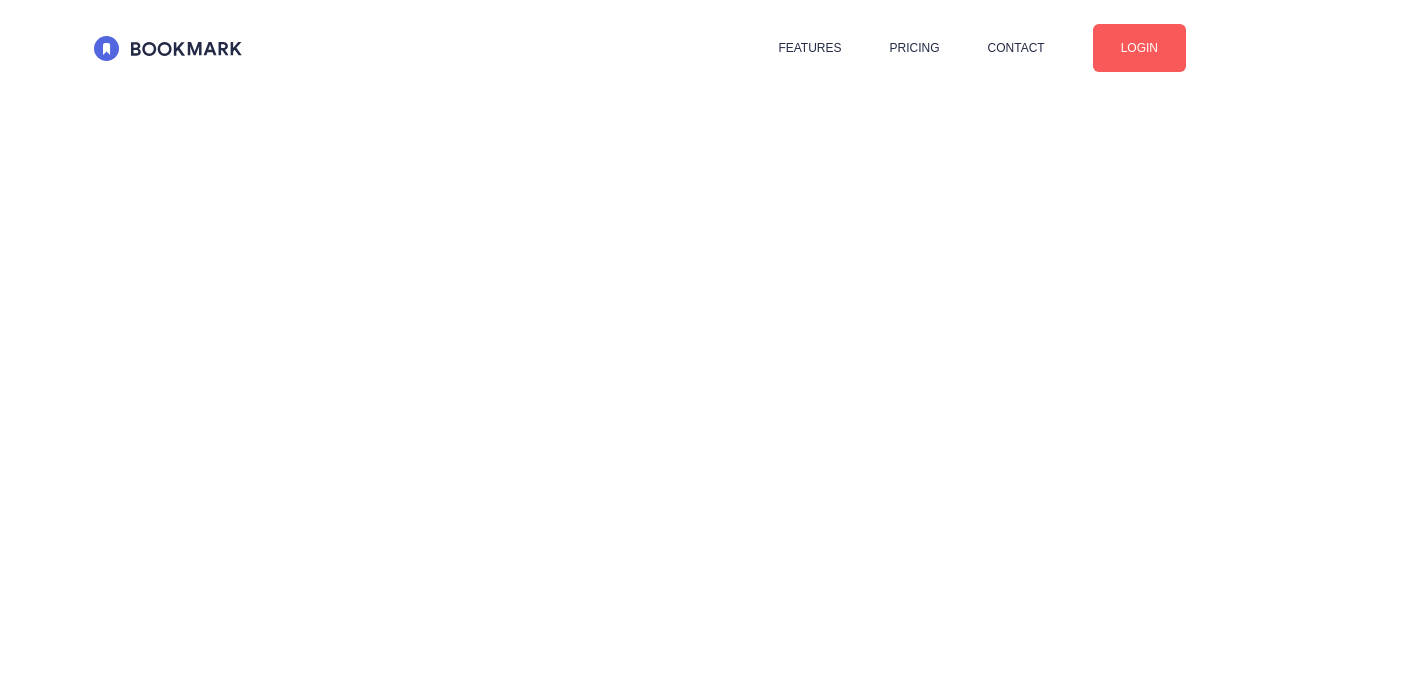
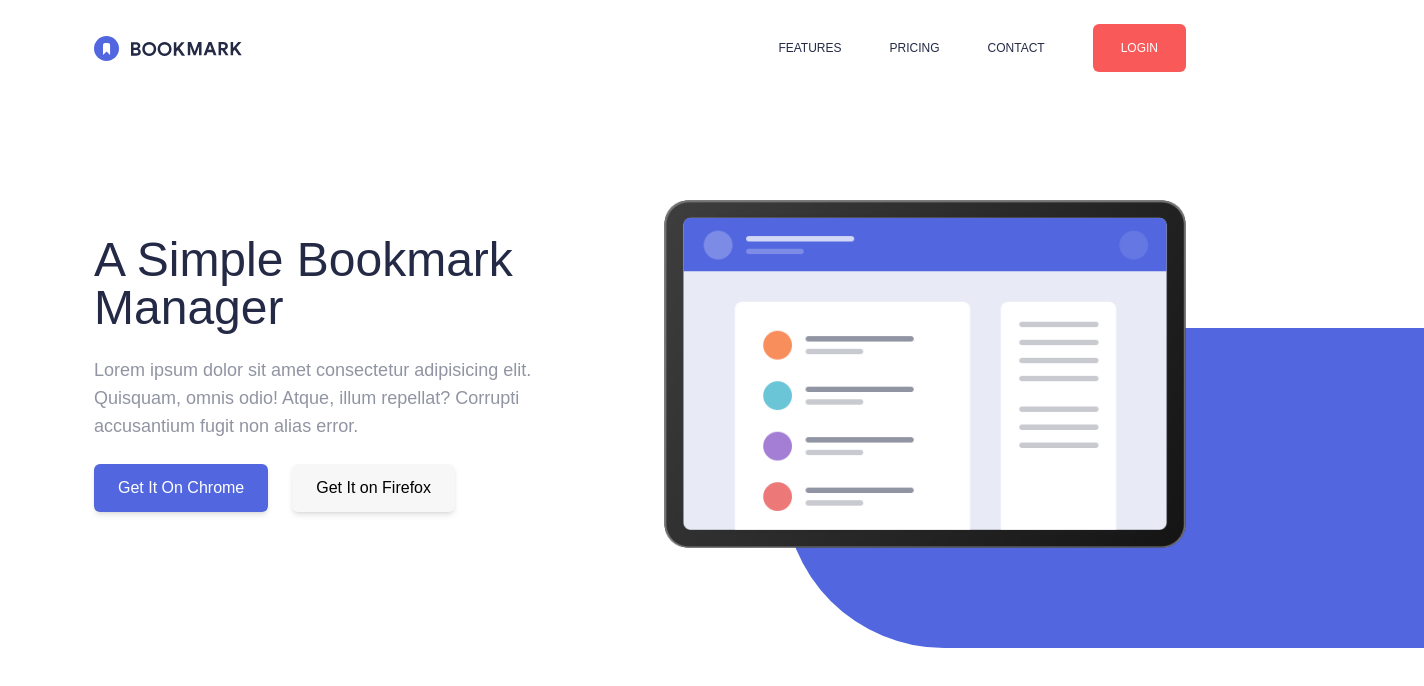
Before and after one commit to ashdotenv/Tailwind_Landing_Page, a website: page public/index.html in a window 1280 px wide. Shown: the whole page, 1424 px wide, since content can reach past the window. Drawn offline with Linux system fonts and the light colour scheme.

Commit message:
Hero Section Rounded Rectangle Overflow Bug

```diff
--- a/public/index.html
+++ b/public/index.html
@@ -38,9 +38,47 @@
     <!-- Header End -->
 
     <!-- Hero -->
-    <section class="relative">
+    <section class="relative overflow">
       <div
         class="container flex flex-col-reverse lg:flex-row items-center gap-12 mt-14 lg:mt-28"
+      >
+        <!-- Content -->
+        <div class="flex flex-1 flex-col items-center lg:items-start">
+          <h2
+            class="mb-6 text-center lg:text-left text-bookmark-blue text-3xl md:text-4xl lg:text-5xl"
+          >
+            A Simple Bookmark Manager
+          </h2>
+          <p class="text-bookmark-grey text-lg text-center lg:text-left mb-6">
+            Lorem ipsum dolor sit amet consectetur adipisicing elit. Quisquam,
+            omnis odio! Atque, illum repellat? Corrupti accusantium fugit non
+            alias error.
+          </p>
+          <div class="flex-wrap flex justify-center gap-6">
+            <button
+              class="hover:bg-bookmark-white hover:text-black btn btn-purple"
+            >
+              Get It On Chrome
+            </button>
+            <button
+              class="hover:bg-bookmark-purple hover:text-white btn btn-white"
+            >
+              Get It on Firefox
+            </button>
+          </div>
+        </div>
+        <!-- Image -->
+        <div class="z-10 flex mb-10 md:mb-16 lg:mb-0 justify-center flex-1">
+          <img
+            class="h-5/6 w-5/6 sm:w-3/4 sm:h-3/4 md:h-full md:w-full"
+            src="./imgs/hero-bg.png"
+            alt=""
+          />
+        </div>
+      </div>
+      <!-- Rounded Rectangle -->
+      <div
+        class="hidden md:block overflow-hidden bg-bookmark-purple rounded-l-full absolute h-80 w-2/4 top-32 lg:-bottom-28 lg:-right-36"
       ></div>
     </section>
   </body>
--- a/src/style.css
+++ b/src/style.css
@@ -2,3 +2,13 @@
 @tailwind components;
 @tailwind utilities;
 @import url("https://fonts.googleapis.com/css2?family=Poppins:ital,wght@0,100;0,200;0,300;0,400;0,500;0,600;0,700;0,800;0,900;1,100;1,200;1,300;1,400;1,500;1,600;1,700;1,800;1,900&family=Raleway:ital,wght@0,100..900;1,100..900&family=Roboto:ital,wght@0,100;0,300;0,400;0,500;0,700;0,900;1,100;1,300;1,400;1,500;1,700;1,900&display=swap");
+
+.btn {
+  @apply shadow-md py-3 px-6 rounded-md transition duration-300;
+}
+.btn-purple {
+  @apply bg-bookmark-purple text-white;
+}
+.btn-white {
+  @apply bg-bookmark-white;
+}
```
Also changed, not shown: public/style.css.
